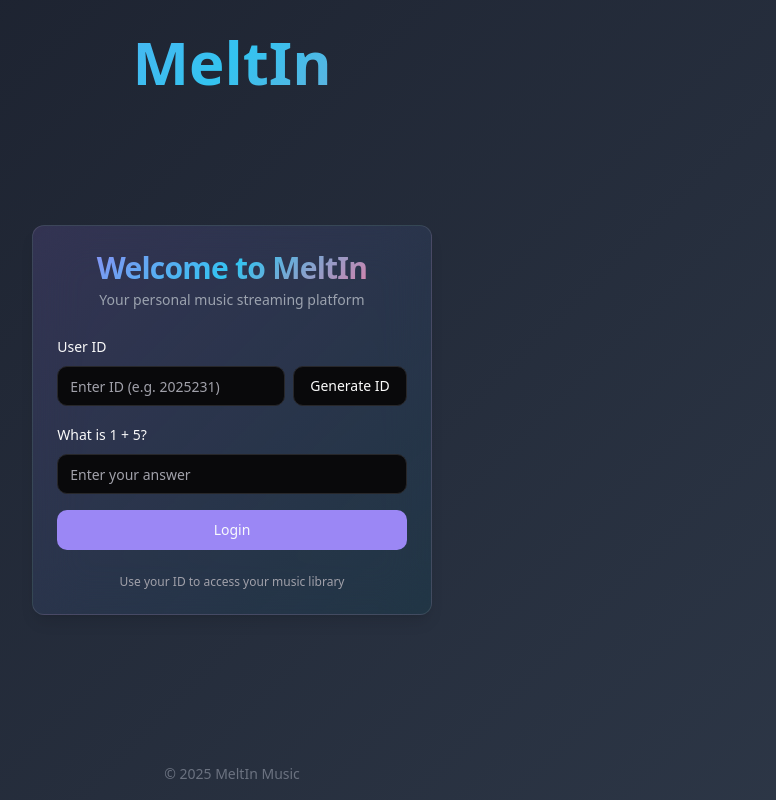
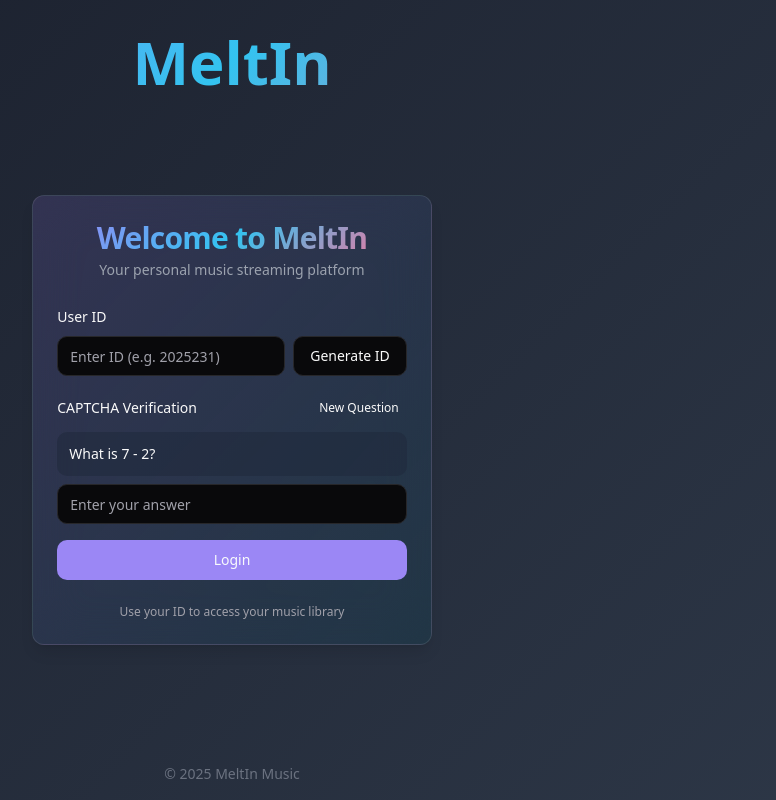
Before and after one commit to Kiri0909/meltin-music-flow, a React (Vite) app: page / in a window 1280 px wide. Shown: the whole page, without its empty margins (408-1184 px from the left). Built offline with nearby package versions, Linux system fonts and the light colour scheme.

Commit message:
Refactor: Integrate random recaptcha methods
Implement random recaptcha methods for authentication.

```diff
--- a/src/components/LoginForm.tsx
+++ b/src/components/LoginForm.tsx
@@ -9,30 +9,27 @@ import { useAuth } from '@/contexts/AuthContext';
 export const LoginForm = () => {
   const [id, setId] = useState('');
   const [captchaAnswer, setCaptchaAnswer] = useState('');
-  const { login } = useAuth();
+  const { login, captchaQuestion, generateCaptcha } = useAuth();
   const [isLoading, setIsLoading] = useState(false);
-  const [captchaQuestion, setCaptchaQuestion] = useState('');
-
-  // Generate a simple math captcha on component mount
-  React.useEffect(() => {
-    generateCaptcha();
-  }, []);
-
-  const generateCaptcha = () => {
-    const num1 = Math.floor(Math.random() * 10);
-    const num2 = Math.floor(Math.random() * 10);
-    setCaptchaQuestion(`What is ${num1} + ${num2}?`);
-    // We don't need to store the answer here anymore, it's calculated in AuthContext
-  };
 
   const handleLogin = async (e: React.FormEvent) => {
     e.preventDefault();
     setIsLoading(true);
 
     try {
-      await login(id, captchaAnswer);
+      const success = await login(id, captchaAnswer);
+      if (success) {
+        // Successful login
+        setCaptchaAnswer('');
+      } else {
+        // Failed login, clear the captcha answer field
+        setCaptchaAnswer('');
+      }
     } catch (error) {
       console.error('Login error:', error);
+      // Generate new captcha on error
+      generateCaptcha();
+      setCaptchaAnswer('');
     } finally {
       setIsLoading(false);
     }
@@ -43,6 +40,11 @@ export const LoginForm = () => {
     const randomDigits = Math.floor(Math.random() * 1000).toString().padStart(3, '0');
     const generatedId = `2025${randomDigits}`;
     setId(generatedId);
+  };
+
+  const refreshCaptcha = () => {
+    generateCaptcha();
+    setCaptchaAnswer('');
   };
 
   return (
@@ -79,8 +81,28 @@ export const LoginForm = () => {
                 </Button>
               </div>
             </div>
+
             <div className="space-y-2">
-              <Label htmlFor="captcha">{captchaQuestion}</Label>
+              <div className="flex justify-between items-center">
+                <Label htmlFor="captcha">CAPTCHA Verification</Label>
+                <Button
+                  type="button"
+                  variant="ghost"
+                  size="sm"
+                  onClick={refreshCaptcha}
+                  className="h-8 px-2 text-xs"
+                >
+                  New Question
+                </Button>
+              </div>
+
+              <div className="p-3 bg-slate-800/50 rounded-md mb-2">
+                <div
+                  className="text-sm font-medium"
+                  dangerouslySetInnerHTML={{ __html: captchaQuestion }}
+                />
+              </div>
+
               <Input
                 id="captcha"
                 type="text"
@@ -90,6 +112,7 @@ export const LoginForm = () => {
                 required
               />
             </div>
+
             <Button
               type="submit"
               className="w-full bg-meltin-purple hover:bg-meltin-purple/90"
--- a/src/contexts/AuthContext.tsx
+++ b/src/contexts/AuthContext.tsx
@@ -13,16 +13,22 @@ type AuthContextType = {
   login: (id: string, captchaAnswer: string) => Promise<boolean>;
   logout: () => void;
   isAuthenticated: boolean;
+  generateCaptcha: () => { question: string, answer: string };
+  captchaQuestion: string;
 }
 
 const AuthContext = createContext<AuthContextType | undefined>(undefined);
 
+// Define different types of CAPTCHA challenges
+type CaptchaType = 'math' | 'color' | 'animal' | 'reverse' | 'capital';
+
 export const AuthProvider = ({ children }: { children: React.ReactNode }) => {
   const [user, setUser] = useState<User | null>(null);
   const { toast } = useToast();
-  const [captchaQuestion, setCaptchaQuestion] = useState<{question: string, answer: string}>({
+  const [captchaQuestion, setCaptchaQuestion] = useState<{question: string, answer: string, type: CaptchaType}>({
     question: '',
-    answer: ''
+    answer: '',
+    type: 'math'
   });
 
   useEffect(() => {
@@ -40,14 +46,91 @@ export const AuthProvider = ({ children }: { children: React.ReactNode }) => {
     generateCaptcha();
   }, []);
 
-  // Generate a new captcha question and store its answer
+  // Generate a random captcha from different methods
   const generateCaptcha = () => {
-    const num1 = Math.floor(Math.random() * 10);
-    const num2 = Math.floor(Math.random() * 10);
-    const question = `What is ${num1} + ${num2}?`;
-    const answer = String(num1 + num2);
+    const captchaTypes: CaptchaType[] = ['math', 'color', 'animal', 'reverse', 'capital'];
+    const randomType = captchaTypes[Math.floor(Math.random() * captchaTypes.length)];
 
-    setCaptchaQuestion({ question, answer });
+    let question = '';
+    let answer = '';
+
+    switch (randomType) {
+      case 'math':
+        // Simple math problem
+        const operation = ['+', '-', '*'][Math.floor(Math.random() * 2)]; // Using just + and - for simplicity
+        const num1 = Math.floor(Math.random() * 10);
+        const num2 = Math.floor(Math.random() * (operation === '-' ? num1 : 10));
+
+        question = `What is ${num1} ${operation} ${num2}?`;
+
+        switch (operation) {
+          case '+': answer = String(num1 + num2); break;
+          case '-': answer = String(num1 - num2); break;
+          case '*': answer = String(num1 * num2); break;
+          default: answer = String(num1 + num2);
+        }
+        break;
+
+      case 'color':
+        // Color identification
+        const colors = [
+          { name: 'red', hex: '#FF0000' },
+          { name: 'blue', hex: '#0000FF' },
+          { name: 'green', hex: '#00FF00' },
+          { name: 'yellow', hex: '#FFFF00' },
+          { name: 'purple', hex: '#800080' },
+          { name: 'orange', hex: '#FFA500' }
+        ];
+        const randomColor = colors[Math.floor(Math.random() * colors.length)];
+        question = `What color is this? <span style="color:${randomColor.hex}">■■■■</span>`;
+        answer = randomColor.name;
+        break;
+
+      case 'animal':
+        // Animal sound matching
+        const animals = [
+          { name: 'dog', sound: 'bark' },
+          { name: 'cat', sound: 'meow' },
+          { name: 'cow', sound: 'moo' },
+          { name: 'duck', sound: 'quack' },
+          { name: 'sheep', sound: 'baa' }
+        ];
+        const randomAnimal = animals[Math.floor(Math.random() * animals.length)];
+        question = `What animal makes the sound "${randomAnimal.sound}"?`;
+        answer = randomAnimal.name;
+        break;
+
+      case 'reverse':
+        // Word reversal
+        const words = ['music', 'play', 'song', 'tune', 'beat', 'note'];
+        const randomWord = words[Math.floor(Math.random() * words.length)];
+        question = `Spell "${randomWord}" backwards:`;
+        answer = randomWord.split('').reverse().join('');
+        break;
+
+      case 'capital':
+        // Capital city questions
+        const countries = [
+          { country: 'France', capital: 'Paris' },
+          { country: 'Japan', capital: 'Tokyo' },
+          { country: 'Egypt', capital: 'Cairo' },
+          { country: 'Brazil', capital: 'Brasilia' },
+          { country: 'Australia', capital: 'Canberra' }
+        ];
+        const randomCountry = countries[Math.floor(Math.random() * countries.length)];
+        question = `What is the capital of ${randomCountry.country}?`;
+        answer = randomCountry.capital;
+        break;
+
+      default:
+        // Fallback to math
+        const n1 = Math.floor(Math.random() * 10);
+        const n2 = Math.floor(Math.random() * 10);
+        question = `What is ${n1} + ${n2}?`;
+        answer = String(n1 + n2);
+    }
+
+    setCaptchaQuestion({ question, answer, type: randomType });
     return { question, answer };
   };
 
@@ -62,13 +145,16 @@ export const AuthProvider = ({ children }: { children: React.ReactNode }) => {
       return false;
     }
 
-    // Compare the provided answer with the stored correct answer
-    if (captchaAnswer !== captchaQuestion.answer) {
+    // Compare the provided answer with the stored correct answer (case insensitive)
+    if (captchaAnswer.toLowerCase() !== captchaQuestion.answer.toLowerCase()) {
       toast({
         title: "CAPTCHA Failed",
         description: "Incorrect answer to verification question",
         variant: "destructive"
       });
+
+      // Generate a new captcha for retry
+      generateCaptcha();
       return false;
     }
 
@@ -110,7 +196,9 @@ export const AuthProvider = ({ children }: { children: React.ReactNode }) => {
       user,
       login,
       logout,
-      isAuthenticated: !!user
+      isAuthenticated: !!user,
+      generateCaptcha,
+      captchaQuestion: captchaQuestion.question
     }}>
       {children}
     </AuthContext.Provider>
@@ -124,15 +212,3 @@ export const useAuth = () => {
   }
   return context;
 };
-
-export const useCaptcha = () => {
-  const context = useContext(AuthContext) as any;
-  if (context === undefined) {
-    throw new Error('useCaptcha must be used within an AuthProvider');
-  }
-
-  return {
-    generateCaptcha: context.generateCaptcha,
-    captchaQuestion: context.captchaQuestion?.question
-  };
-};
```
